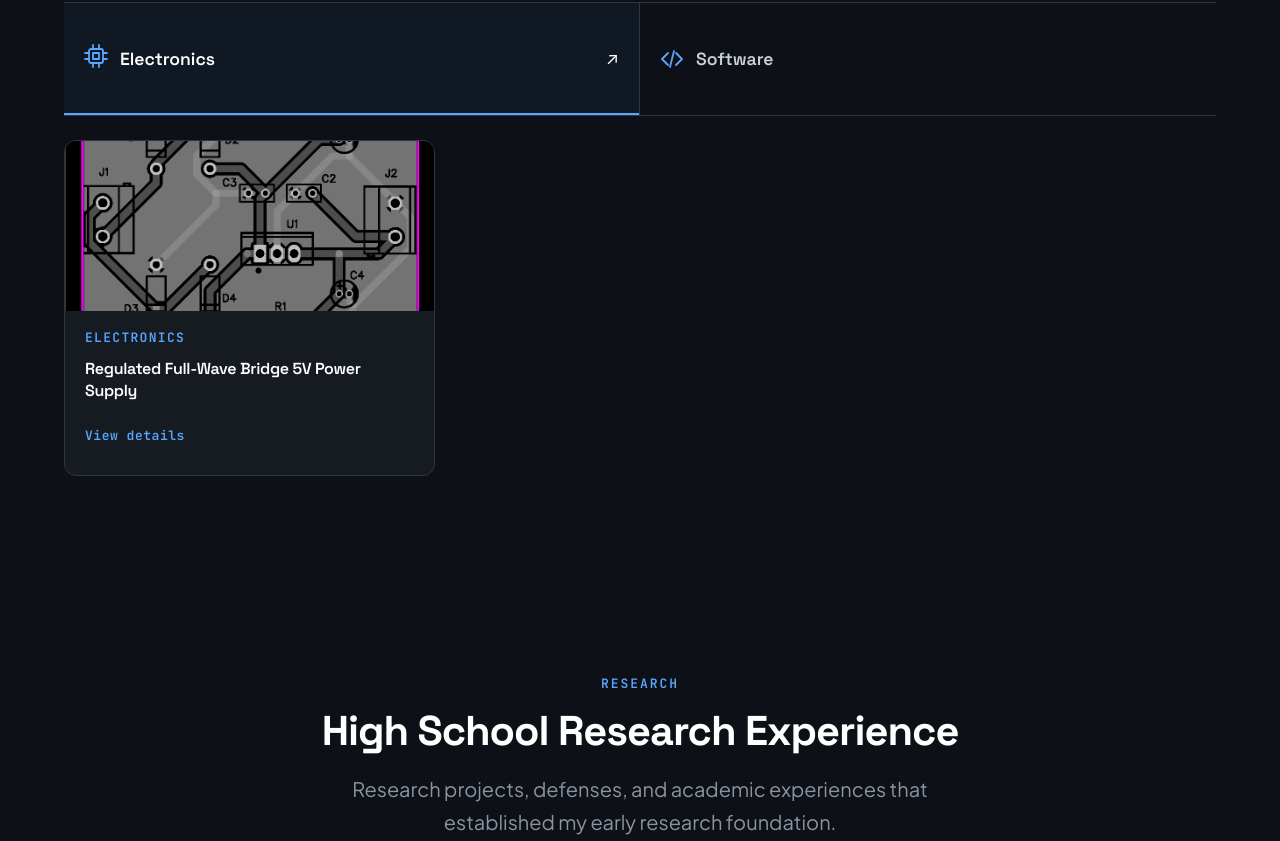
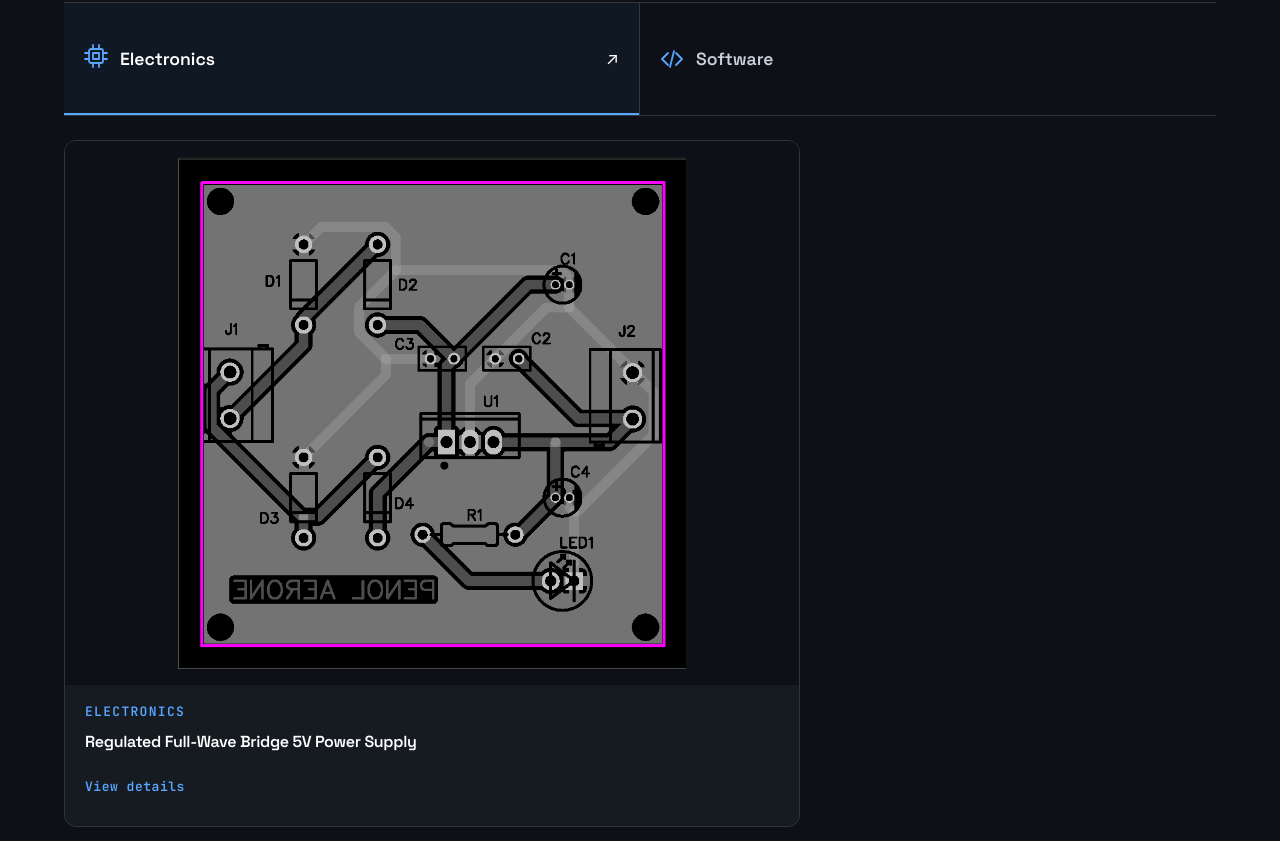
Before and after one commit to aeronecarlpenol-byte/aerone-portfolio, a plain HTML site: page index.html in a window 1280 px wide. Shown: the part 2051-2892 px from the top of the page. Drawn offline with Linux system fonts and the light colour scheme; no server answers.

Commit message:
Enlarge PCB preview and show the complete board layout

```diff
--- a/css/sections.css
+++ b/css/sections.css
@@ -328,6 +328,33 @@
   outline-offset: 3px;
 }
 
+/* Give the PCB its own large, uncropped preview while keeping card flipping. */
+#exploring-electronics .electronics-cards {
+  grid-template-columns: minmax(0, 1fr);
+  max-width: 46rem;
+}
+
+#exploring-electronics .electronics-card__inner {
+  display: grid;
+  min-height: 0;
+}
+
+#exploring-electronics .electronics-card__face {
+  position: relative;
+  grid-area: 1 / 1;
+}
+
+#exploring-electronics .electronics-card__image {
+  flex-shrink: 0;
+  background: var(--bg-main);
+}
+
+#exploring-electronics .electronics-card__image img {
+  height: clamp(18rem, 48vw, 34rem);
+  padding: var(--space-4);
+  object-fit: contain;
+}
+
 @media (max-width: 1000px) {
   .electronics-cards { grid-template-columns: repeat(2, minmax(0, 1fr)); }
 }
```
